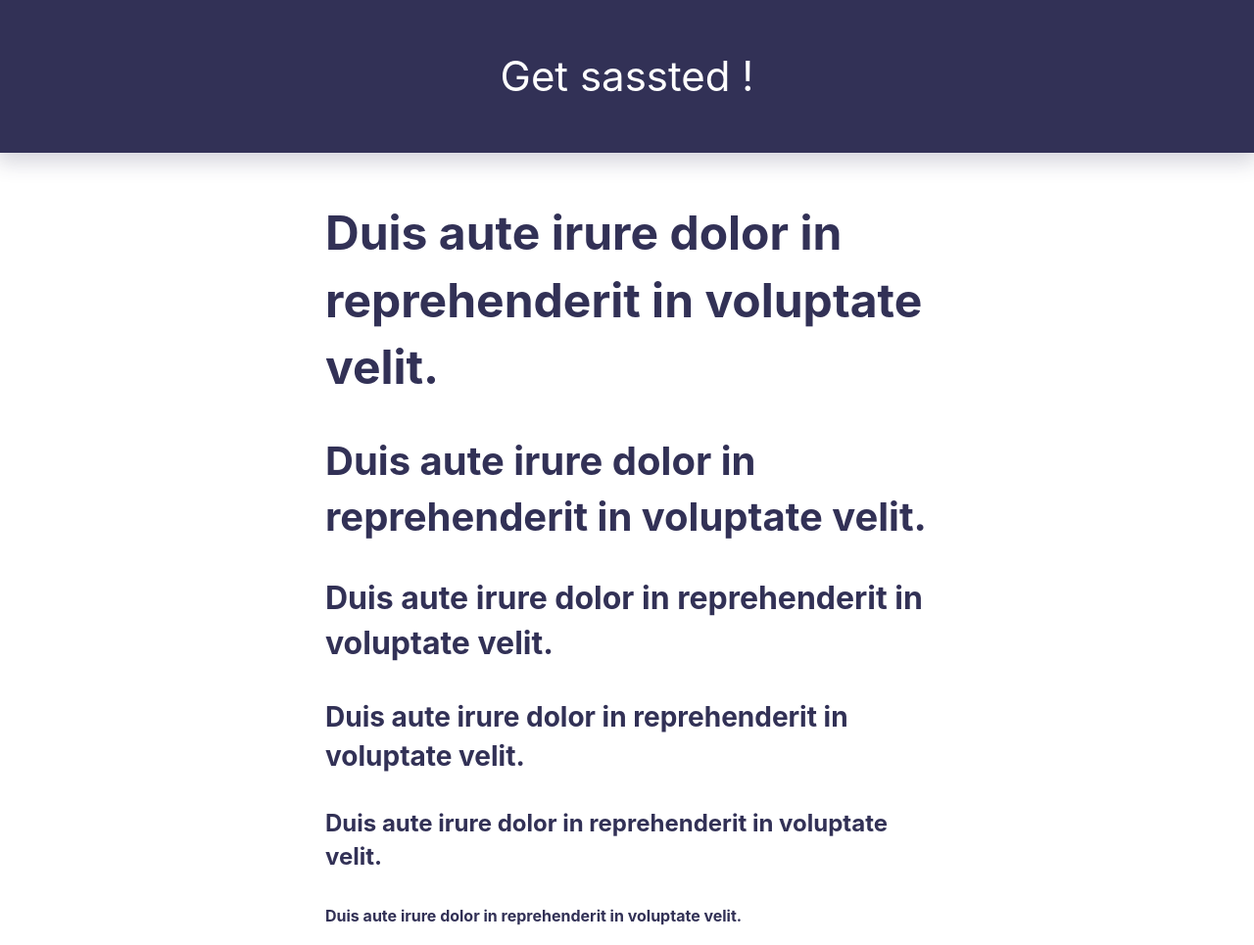
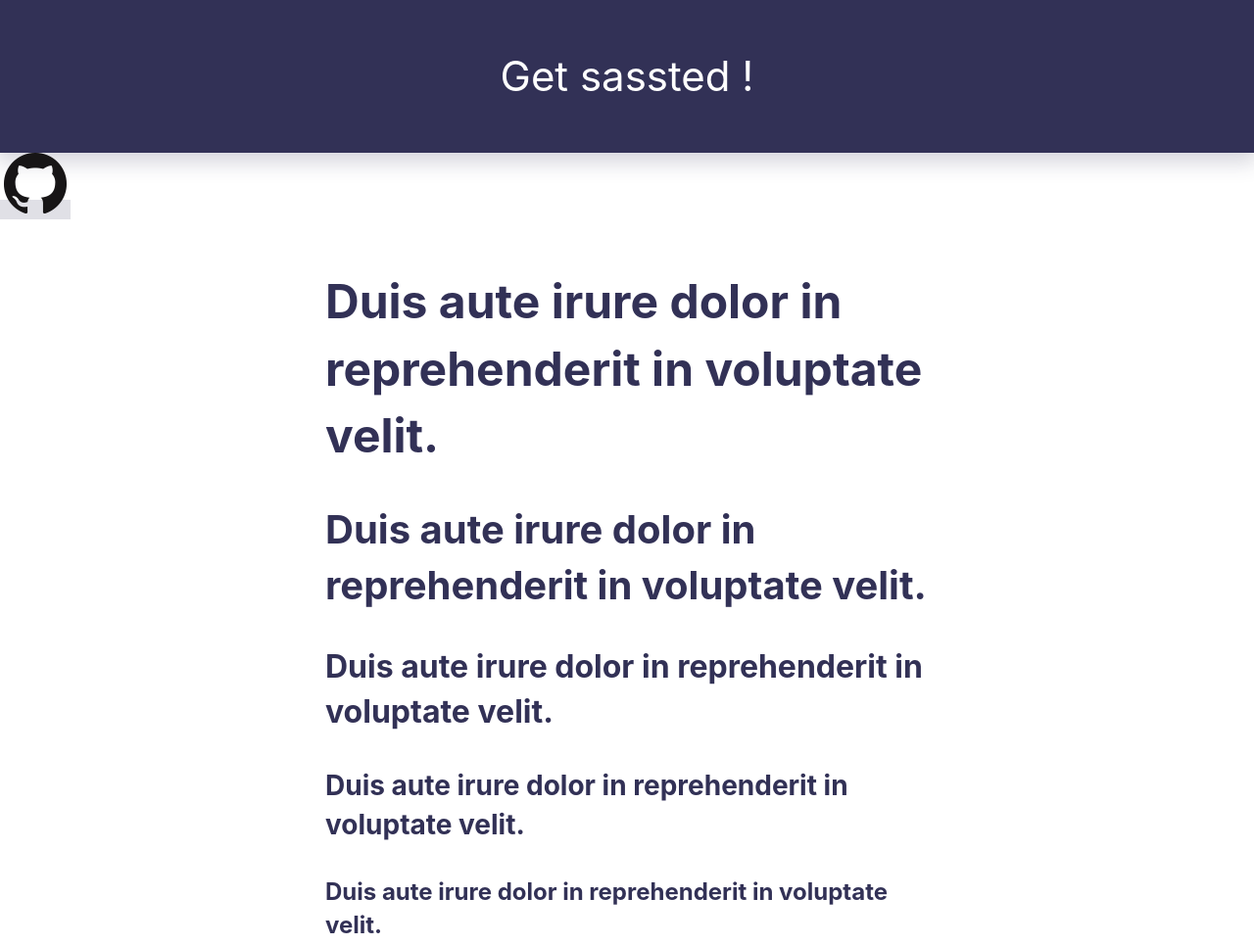
Before and after one commit to tunguskha/Sassted, a plain HTML site: page index.html in a window 1280 px wide. Shown: the top 965 px of the page at 98% size. Drawn offline with Linux system fonts and the light colour scheme.

Commit message:
Update index.html

```diff
--- a/index.html
+++ b/index.html
@@ -13,6 +13,12 @@
 
 <body>
 	<header><div class="logo">Get sassted !</div></header>
+
+	<div class="demo-github">
+		<a href="https://github.com/tunguskha/sassted">
+			<img src="GitHub-Mark-64px.png" alt="GitHub logo">
+		</a>
+	</div>
 
 	<div class="demo-container">
 		<h1>Duis aute irure dolor in reprehenderit in voluptate velit.</h1>
```
